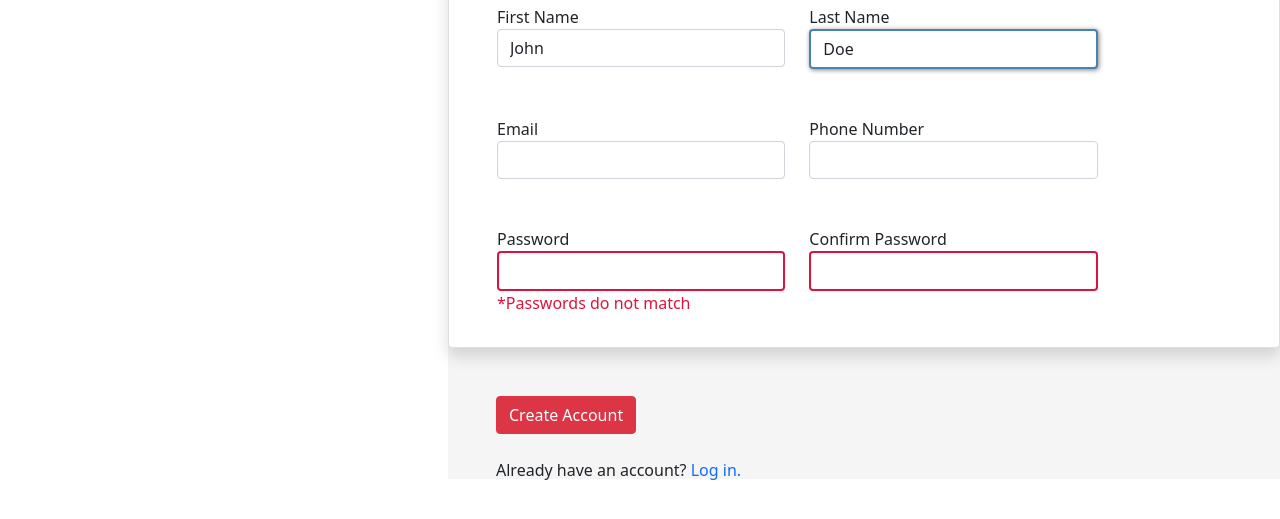
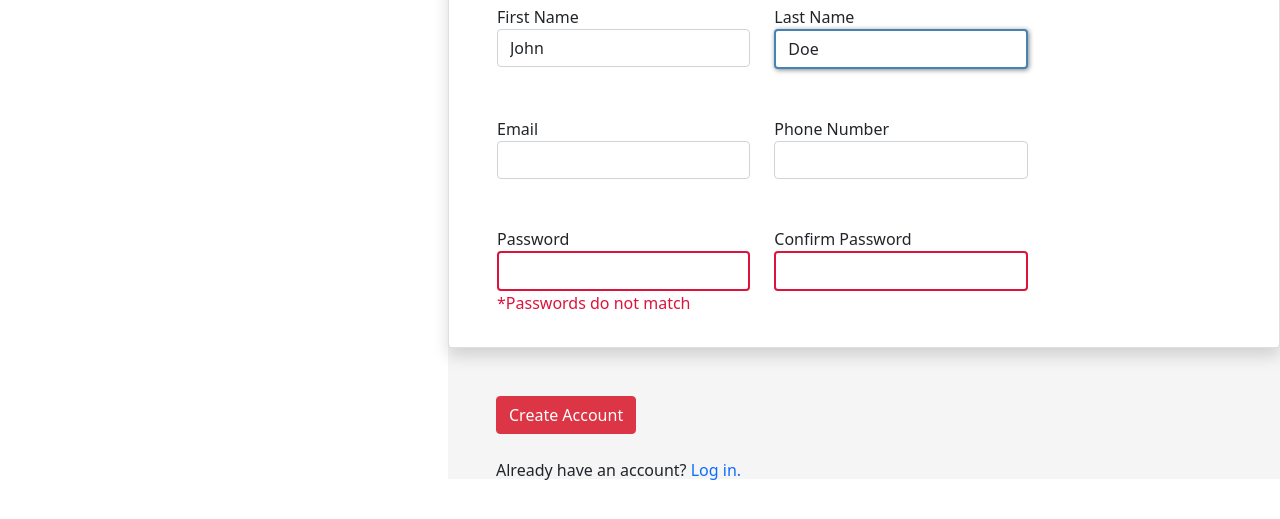
Before and after one commit to erynder-z/sign-up-form, a plain HTML site: page index.html in a window 1280 px wide. Shown: the part 321-840 px from the top of the page. Drawn offline with nearby package versions, Linux system fonts and the light colour scheme.

Commit message:
layout fixes

```diff
--- a/index.html
+++ b/index.html
@@ -15,7 +15,7 @@
     <title>Sign-up Form</title>
   </head>
   <body>
-    <div class="outer container-fluid p-0 d-flex flex-sm-row flex-column">
+    <div class="outer container-fluid p-0 d-flex flex-md-row flex-column">
       <div class="container1 d-flex align-items-baseline">
         <div
           class="logo-container d-flex bg-dark justify-content-center align-items-center text-white w-100"
@@ -39,12 +39,12 @@
           <p>You <em>know</em> you want it</p>
         </div>
 
-        <div class="card shadow pe-md-5">
+        <div class="card shadow">
           <div class="card-body ps-5">
             <div class="h4 pb-3">Let's do this!</div>
             <form>
               <div class="row mb-1 mb-md-5">
-                <div class="col-12 col-sm-6">
+                <div class="col-12 col-md-5">
                   <div class="form-group">
                     <label for="firstname">First Name</label>
                     <input
@@ -55,7 +55,7 @@
                     />
                   </div>
                 </div>
-                <div class="col">
+                <div class="col-12 col-md-5">
                   <div class="form-group">
                     <label for="lastname">Last Name</label>
                     <input
@@ -68,13 +68,13 @@
                 </div>
               </div>
               <div class="row mb-1 mb-md-5">
-                <div class="col-12 col-sm-6">
+                <div class="col-12 col-md-5">
                   <div class="form-group">
                     <label for="emailInput">Email</label>
                     <input type="email" class="form-control" id="emailInput" />
                   </div>
                 </div>
-                <div class="col">
+                <div class="col-12 col-md-5">
                   <div class="form-group">
                     <label for="phonenumber">Phone Number</label>
                     <input type="text" class="form-control" id="phonenumber" />
@@ -82,7 +82,7 @@
                 </div>
               </div>
               <div class="row">
-                <div class="col-12 col-sm-6">
+                <div class="col-12 col-md-5">
                   <div class="form-group">
                     <label for="password">Password</label>
                     <input
@@ -93,7 +93,7 @@
                     <p class="error-message">*Passwords do not match</p>
                   </div>
                 </div>
-                <div class="col">
+                <div class="col-12 col-md-5">
                   <div class="form-group">
                     <label for="confirmPassword">Confirm Password</label>
                     <input
--- a/style.css
+++ b/style.css
@@ -53,7 +53,7 @@
   height: 40vh;
 }
 
-@media all and (max-width: 576px) {
+@media all and (max-width: 768px) {
   .container1 {
     width: 100vw;
     height: 15vh;
```
